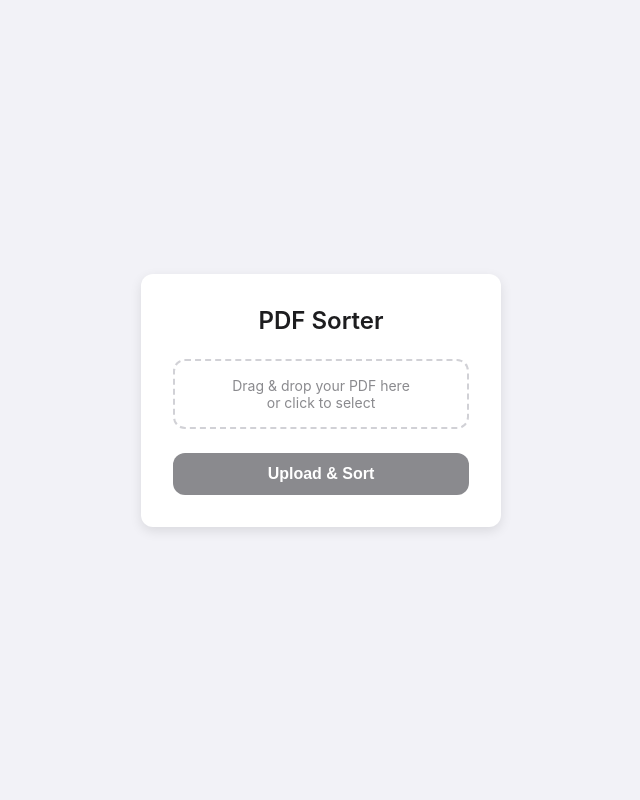
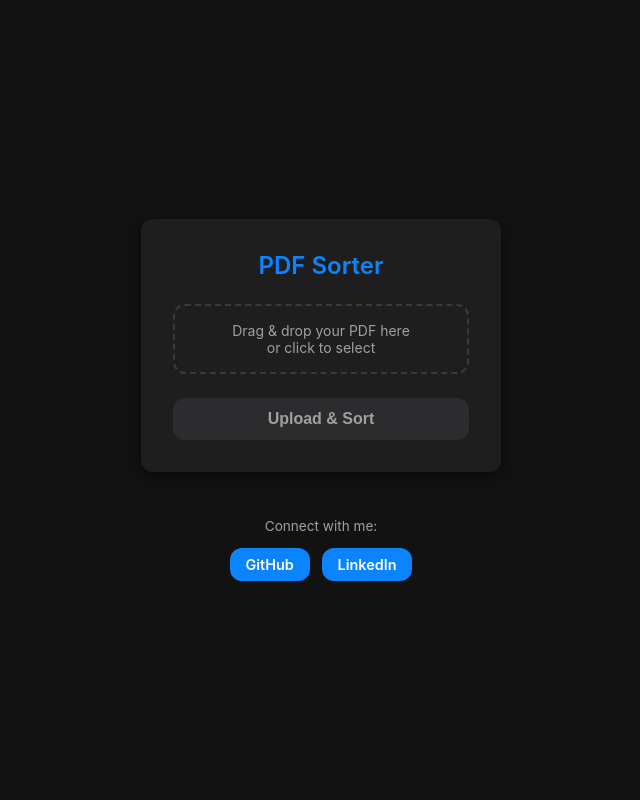
Before and after one commit to kunalagarrwal/Sortify, a Flask app: page / in a window 1280 px wide. Shown: the whole page, without its empty margins (319-959 px from the left). Run offline with Flask 3, Linux system fonts and the light colour scheme.

Commit message:
Refined UI: Full-width button with integrated progress bar and animation

```diff
--- a/templates/index.html
+++ b/templates/index.html
@@ -1,19 +1,20 @@
 <!DOCTYPE html>
 <html lang="en">
 <head>
+  <!-- Font Awesome for Icons -->
+  <link rel="stylesheet" href="https://cdnjs.cloudflare.com/ajax/libs/font-awesome/6.4.2/css/all.min.css" integrity="sha512-papIzDOlDztP08TGkiqzEdZBOQ5C2whCJ5nqG0Dr2lbMGmKcnokZMxHJmV9ehcg1Jh8QQV8rN8JNsVvuF4U9BA==" crossorigin="anonymous" referrerpolicy="no-referrer" />
   <meta charset="UTF-8">
-  <meta http-equiv="X-UA-Compatible" content="IE=edge">
   <meta name="viewport" content="width=device-width, initial-scale=1">
   <title>PDF Sorter</title>
   <style>
     :root {
-      --bg: #F2F2F7;
-      --fg: #1D1D1F;
-      --subtle: #3C3C4399;
-      --primary: #007AFF;
-      --error: #FF3B30;
+      --bg: #121212;
+      --fg: #EDEDED;
+      --subtle: #A0A0A0;
+      --primary: #0A84FF;
+      --error: #FF453A;
       --radius: 12px;
-      --shadow: 0 4px 12px rgba(0,0,0,0.1);
+      --shadow: 0 4px 12px rgba(0,0,0,0.5);
       --transition: 0.2s ease-in-out;
     }
     *, *::before, *::after { box-sizing: border-box; }
@@ -27,9 +28,10 @@
       justify-content: center;
       min-height: 100vh;
       padding: 1rem;
+      flex-direction: column;
     }
     main {
-      background: #FFF;
+      background: #1E1E1E;
       border-radius: var(--radius);
       box-shadow: var(--shadow);
       width: 100%; max-width: 360px;
@@ -43,11 +45,12 @@
       font-size: 1.5rem;
       font-weight: 600;
       text-align: center;
+      color: var(--primary);
     }
     .dropzone {
       position: relative;
       padding: 1rem;
-      border: 2px dashed #D1D1D6;
+      border: 2px dashed #3A3A3C;
       border-radius: var(--radius);
       text-align: center;
       cursor: pointer;
@@ -55,7 +58,7 @@
     }
     .dropzone.hover {
       border-color: var(--primary);
-      background: rgba(0,122,255,0.05);
+      background: rgba(10,132,255,0.1);
     }
     .dropzone input {
       position: absolute;
@@ -71,7 +74,7 @@
     }
     button {
       background: var(--primary);
-      color: #FFF;
+      color: #FFFFFF;
       border: none;
       border-radius: var(--radius);
       padding: 0.75rem;
@@ -81,42 +84,38 @@
       transition: background var(--transition);
     }
     button:disabled {
-      background: var(--subtle);
+      background: #2C2C2E;
+      color: var(--subtle);
       cursor: not-allowed;
     }
     button:hover:enabled {
-      background: #005BB5;
+      background: #0060DF;
     }
-    #loading {
-      position: fixed;
-      inset: 0;
-      display: none;
-      align-items: center;
-      justify-content: center;
-      background: rgba(0,0,0,0.3);
-    }
-    #loading.visible { display: flex; }
-    .spinner {
-      width: 40px;
-      height: 40px;
-      border: 4px solid #FFF;
-      border-top-color: var(--primary);
-      border-radius: 50%;
-      animation: spin 0.8s linear infinite;
-    }
-    @keyframes spin { to { transform: rotate(360deg); } }
     .alert {
-      background: #E5F1FB;
+      background: #1C1C1E;
       color: var(--primary);
       padding: 1rem;
       border-radius: var(--radius);
       text-align: center;
       font-size: 0.875rem;
+      border: 1px solid #2C2C2E;
     }
     .alert a {
       color: var(--primary);
       text-decoration: underline;
       font-weight: 600;
+    }
+    footer {
+      margin-top: 2rem;
+      text-align: center;
+      font-size: 0.85rem;
+      color: var(--subtle);
+    }
+    footer a {
+      color: var(--fg);
+      margin: 0 0.5rem;
+      text-decoration: none;
+      font-size: 1.2rem;
     }
     a { outline: none; }
     button:focus,
@@ -133,20 +132,60 @@
       <p>Drag & drop your PDF here<br>or click to select</p>
       <input type="file" id="pdfFile" name="pdfFile" accept="application/pdf" required>
     </div>
-    <button id="uploadBtn" disabled>Upload & Sort</button>
+    <div style="position: relative; width: 100%;">
+  <button id="uploadBtn" disabled style="width: 100%;">
+    <span id="btnText">Upload & Sort</span>
+  </button>
+      <div id="uploadProgress" style="
+        position: absolute;
+        top: 0;
+        left: 0;
+        height: 100%;
+        width: 0%;
+        border-radius: var(--radius);
+        background-color: rgba(255, 255, 255, 0.15);
+        pointer-events: none;
+        transition: width 0.3s ease;
+      "></div>
+    </div>
     <div id="result" class="alert" role="status" aria-live="polite" style="display:none;">
       Sorted PDF ready! <a id="download-link" href="#">Download</a>
     </div>
   </main>
-  <div id="loading" role="status" aria-live="polite">
-    <div class="spinner" aria-label="Loading"></div>
-  </div>
+  <footer>
+    <p>Connect with me:</p>
+    <div style="margin-top: 0.5rem;">
+      <a href="https://github.com/kunalagarrwal" target="_blank" aria-label="GitHub" style="
+        display: inline-block;
+        background: var(--primary);
+        color: white;
+        padding: 0.5rem 1rem;
+        border-radius: var(--radius);
+        margin: 0 0.25rem;
+        text-decoration: none;
+        font-weight: 600;
+        font-size: 0.9rem;
+      ">GitHub</a>
+      <a href="https://www.linkedin.com/in/kunalagarrwal" target="_blank" aria-label="LinkedIn" style="
+        display: inline-block;
+        background: var(--primary);
+        color: white;
+        padding: 0.5rem 1rem;
+        border-radius: var(--radius);
+        margin: 0 0.25rem;
+        text-decoration: none;
+        font-weight: 600;
+        font-size: 0.9rem;
+      ">LinkedIn</a>
+    </div>
+  </footer>
   <script>
     const dropzone = document.getElementById('dropzone');
     const fileInput = document.getElementById('pdfFile');
     const uploadBtn = document.getElementById('uploadBtn');
-    const loading = document.getElementById('loading');
     const result = document.getElementById('result');
+    const btnTextElement = document.getElementById('btnText');
+    const progressBar = document.getElementById('uploadProgress');
     let file;
 
     ['dragenter','dragover'].forEach(evt => dropzone.addEventListener(evt, e => {
@@ -170,8 +209,17 @@
     }
 
     uploadBtn.addEventListener('click', async () => {
+      let dots = 0;
+      let percent = 0;
+      btnTextElement.textContent = 'Sorting';
+      const textLoop = setInterval(() => {
+        dots = (dots + 1) % 4;
+        percent = Math.min(percent + 5, 100);
+        btnTextElement.textContent = 'Sorting' + '.'.repeat(dots);
+        progressBar.style.width = percent + '%';
+      }, 400);
+
       uploadBtn.disabled = true;
-      loading.classList.add('visible');
       const formData = new FormData();
       formData.append('pdfFile', file);
       try {
@@ -185,7 +233,9 @@
       } catch {
         alert('Failed to sort.');
       } finally {
-        loading.classList.remove('visible');
+        clearInterval(textLoop);
+        btnTextElement.textContent = 'Upload & Sort';
+        progressBar.style.width = '0%';
         uploadBtn.disabled = true;
       }
     });
```
